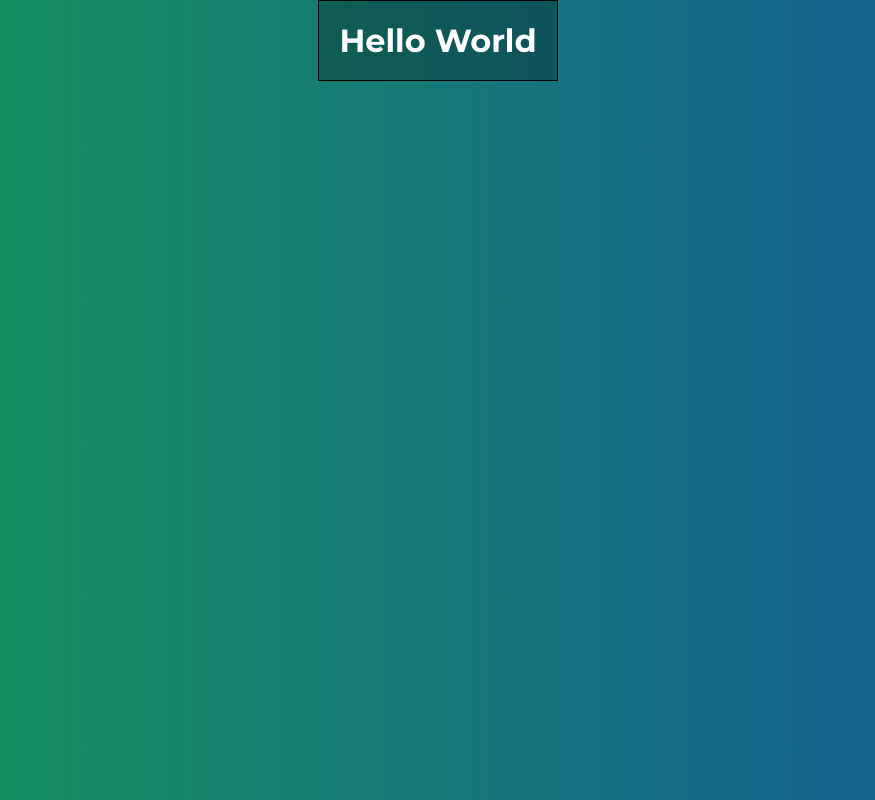
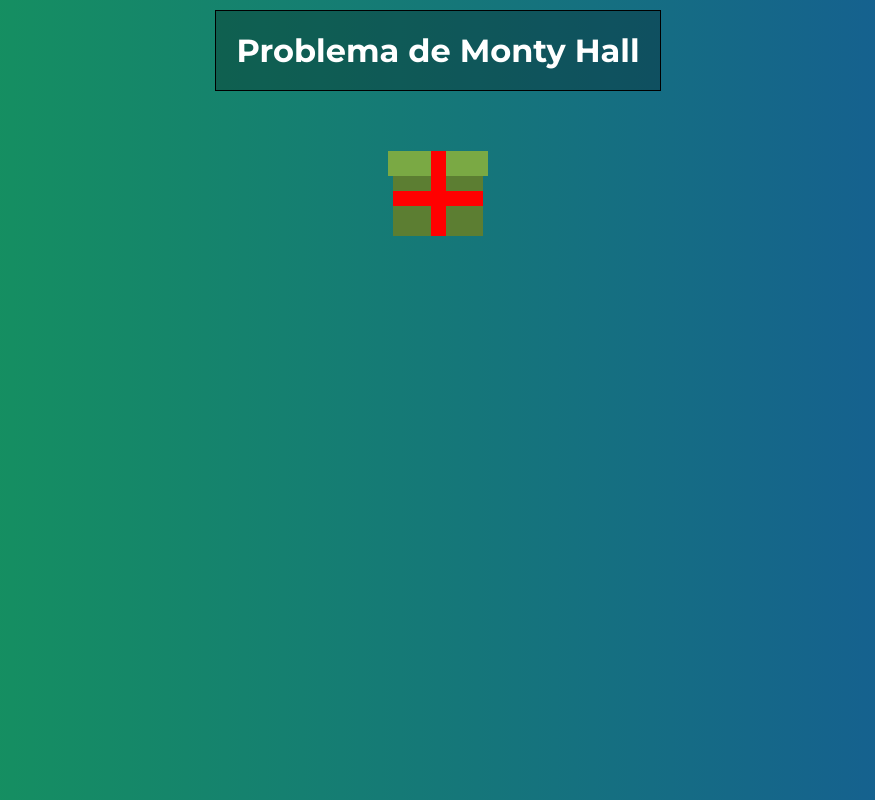
Before and after one commit to GustavoEmanuel901/Monty-Hall-Problem-Vue, a Vue app: page / in a window 1280 px wide. Shown: the whole page, without its empty margins (202-1077 px from the left). Built offline with nearby package versions, Linux system fonts and the light colour scheme.

Commit message:
Gift Component

```diff
--- a/src/App.vue
+++ b/src/App.vue
@@ -1,13 +1,17 @@
 <template>
   <div id="app">
-    <h1>Hello World</h1>
+    <h1>Problema de Monty Hall</h1>
+    <Gift/>
   </div>
 </template>
 
 <script>
-export default {
+  import Gift from './components/Gift.vue'
 
-}
+  export default {
+    name: 'App',
+    components: { Gift }
+  }
 </script>
 
 <style>
@@ -33,6 +37,7 @@ export default {
     border: 1px solid #000;
     background-color: #0004;
     padding: 20px;
-    margin-bottom: 68px;
+    margin-bottom: 60px;
+    margin-top: 10px;
   }
 </style>
--- /dev/null
+++ b/src/components/Gift.vue
@@ -0,0 +1,51 @@
+<template>
+    <div class="gift">
+        <div class="gift-tie-1"></div>
+        <div class="gift-tie-2"></div>
+        <div class="gift-top"></div>
+        <div class="gift-body"></div>
+    </div>
+</template>
+
+<script>
+export default {
+    name: 'Gift',
+}
+</script>
+
+<style>
+    .gift {
+        position: relative;
+        display: flex;
+        flex-direction: column;
+        align-items: center;
+        z-index: 10;
+    }
+
+    .gift-top {
+        width: 100px;
+        height: 25px;
+        background-color: #7aa944;
+    }
+
+    .gift-body {
+        width: 90px;
+        height: 60px;
+        background-color: #5c7e32;
+    }
+
+    .gift-tie-1 {
+        position: absolute;
+        width: 15px;
+        height: 85px;
+        background: #ff0000;
+    }
+
+    .gift-tie-2 {
+        position: absolute;
+        top: 40px;
+        width: 90px;
+        height: 15px;
+        background: #ff0000;
+    }
+</style>
```
